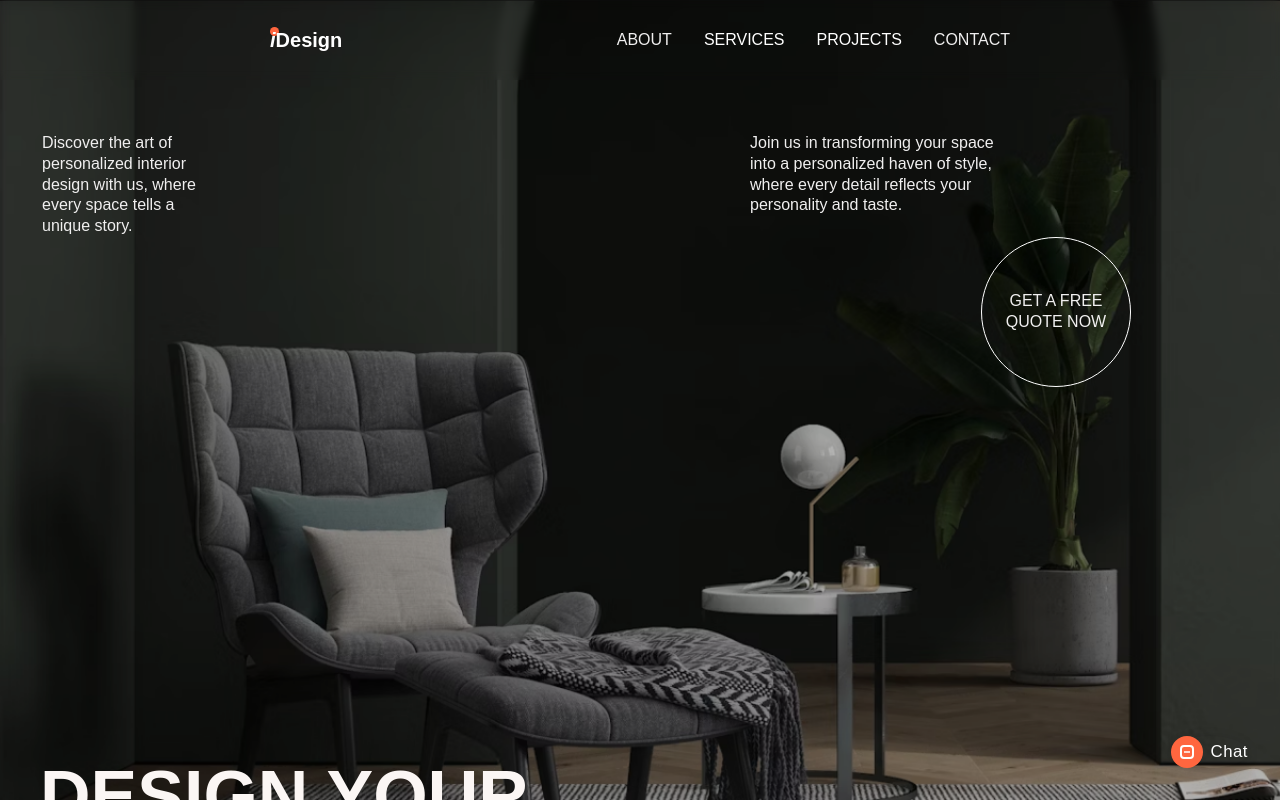
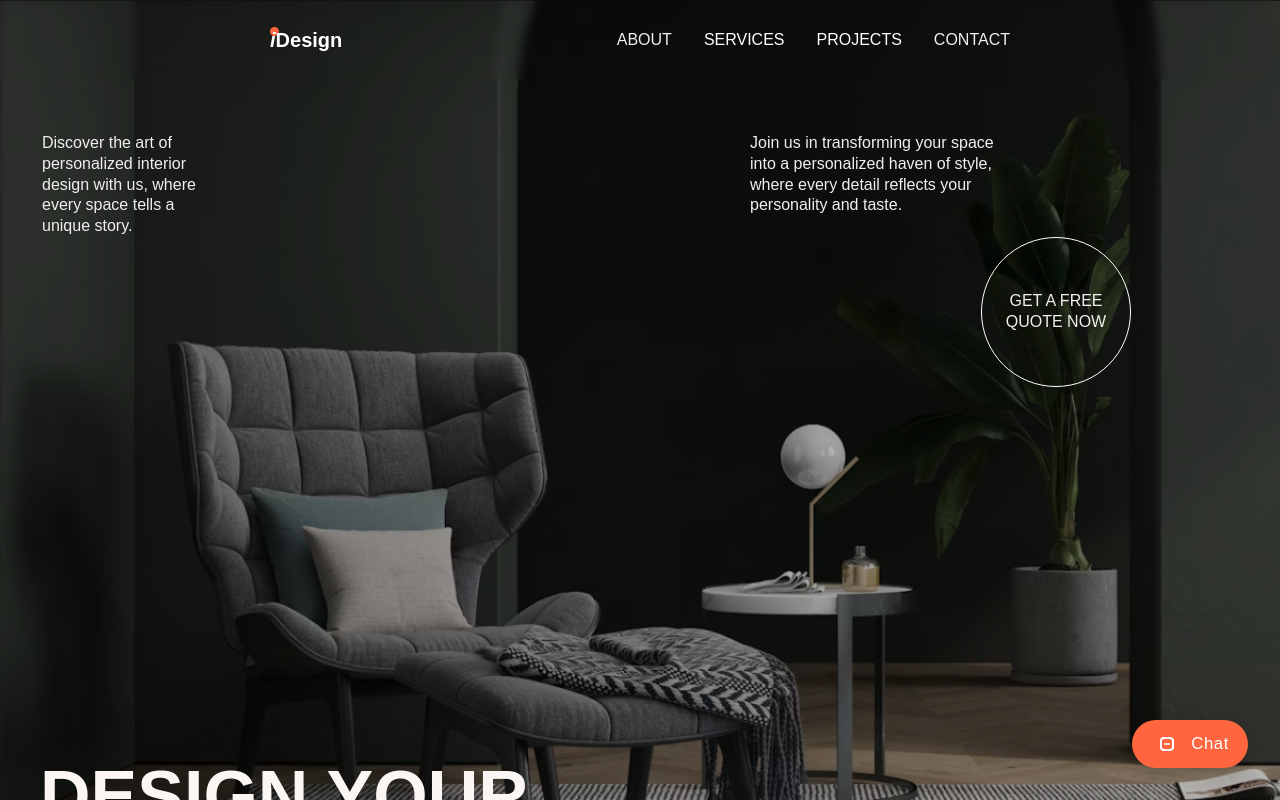
Before and after one commit to roscacristina90/services-website, a website: page index.html in a window 1280 px wide. Drawn offline with Linux system fonts and the light colour scheme.

Commit message:
Style: Align chat icon and text in chat button

```diff
--- a/index.html
+++ b/index.html
@@ -598,15 +598,15 @@
 
   <!-- Chat popup directly embedded -->
   <div id="chat-fab">
-    <button id="chat-fab-btn" aria-label="Chat with us" style="display: flex; align-items: center; gap: 0.5rem;">
-      <svg width="32" height="32" viewBox="0 0 32 32" fill="none" xmlns="http://www.w3.org/2000/svg">
+    <button id="chat-fab-btn" aria-label="Chat with us" style="display: flex; flex-direction: row; align-items: center; justify-content: center; gap: 0.5rem; padding: 0.5rem 1.2rem; background: #ff663f; border-radius: 2rem; box-shadow: 0 2px 12px rgba(0,0,0,0.15); border: none; cursor: pointer;">
+      <svg width="32" height="32" viewBox="0 0 32 32" fill="none" xmlns="http://www.w3.org/2000/svg" style="display:block;">
         <circle cx="16" cy="16" r="16" fill="#ff663f"/>
         <path d="M10 13C10 11.3431 11.3431 10 13 10H19C20.6569 10 22 11.3431 22 13V19C22 20.6569 20.6569 22 19 22H13C11.3431 22 10 20.6569 10 19V13Z" stroke="white" stroke-width="2"/>
         <circle cx="14" cy="16" r="1" fill="white"/>
         <circle cx="16" cy="16" r="1" fill="white"/>
         <circle cx="18" cy="16" r="1" fill="white"/>
       </svg>
-      <span style="color:#fff; font-family: var(--paragraf-text-style-font-family, 'OpenSans-Regular', sans-serif); font-size: 1.05rem; font-weight: 400; letter-spacing: 0.5px;">Chat</span>
+      <span style="color:#fff; font-family: var(--paragraf-text-style-font-family, 'OpenSans-Regular', sans-serif); font-size: 1.05rem; font-weight: 400; letter-spacing: 0.5px; line-height: 1; display: block;">Chat</span>
     </button>
   </div>
   <div id="chat-popup" style="display:none;">
```
